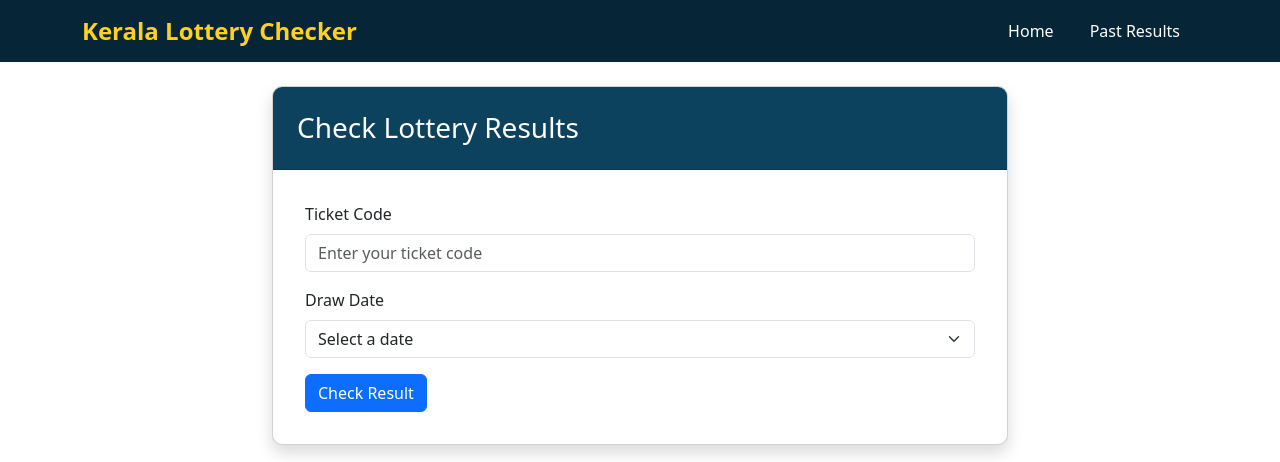
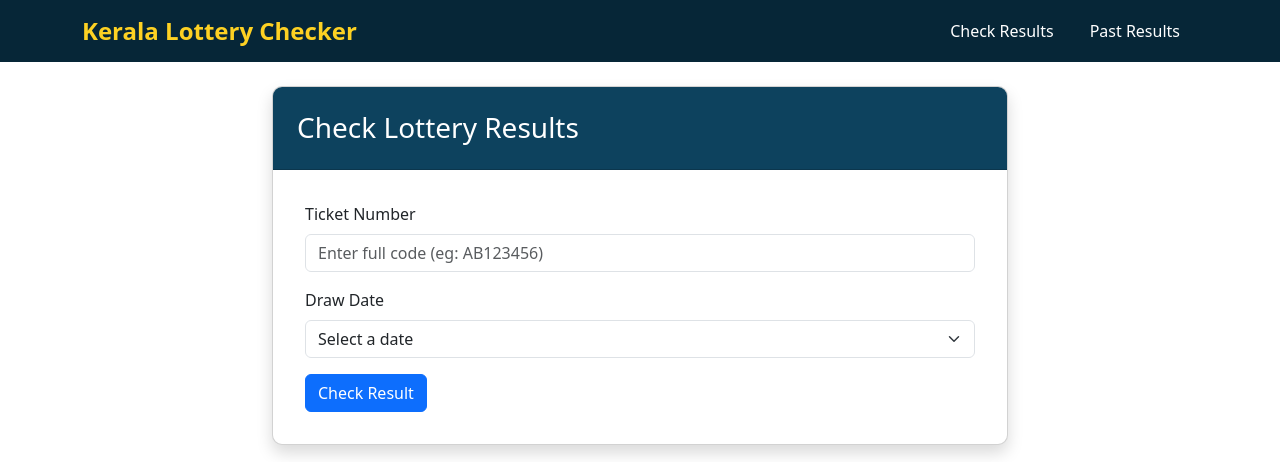
Before and after one commit to Sharon-cod1/Lottery-Result-Checker, a Django app: page / in a window 1280 px wide. Shown: the top 462 px of the page. Run offline with Django 5.2, Linux system fonts and the light colour scheme; data comes from the database, SQL or seed files in the repository.

Commit message:
css update

```diff
--- a/lottery/templates/lottery/base.html
+++ b/lottery/templates/lottery/base.html
@@ -158,7 +158,7 @@ margin-bottom: 1.5rem;
             <div class="collapse navbar-collapse" id="navbarNav">
                 <ul class="navbar-nav ms-auto">
                     <li class="nav-item">
-                        <a class="nav-link" href="{% url 'home' %}">Home</a>
+                        <a class="nav-link" href="{% url 'home' %}">Check Results</a>
                     </li>
                     <li class="nav-item">
                         <a class="nav-link" href="{% url 'past_results' %}">Past Results</a>
--- a/lottery/templates/lottery/home.html
+++ b/lottery/templates/lottery/home.html
@@ -11,12 +11,12 @@
                 <form method="POST" action="{% url 'check_result' %}">
                     {% csrf_token %}
                     <div class="mb-3">
-                        <label for="ticket_code" class="form-label">Ticket Code</label>
+                        <label for="ticket_code" class="form-label">Ticket Number</label>
                         <input type="text" class="form-control" id="ticket_code" name="ticket_code"
-                               placeholder="Enter your ticket code " required>
+                               placeholder="Enter full code (eg: AB123456)" required>
                     </div>
                     <div class="mb-3">
-                        <label for="draw_date" class="form-label">Draw Date</label>
+                        <label for="draw_date" class="form-label">Draw Date </label>
                         <select class="form-select" id="draw_date" name="draw_date" required>
                             <option value="" selected disabled>Select a date</option>
                             {% for draw in draws %}
```
